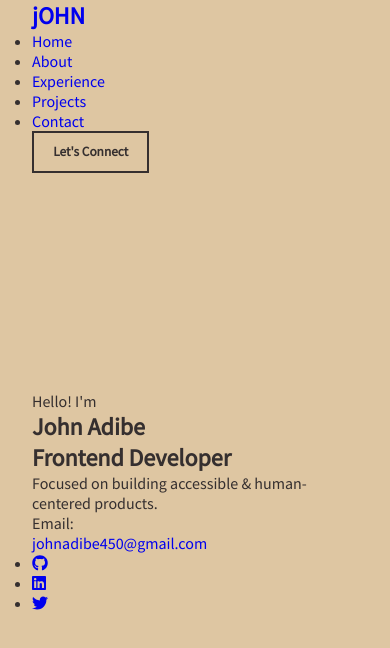
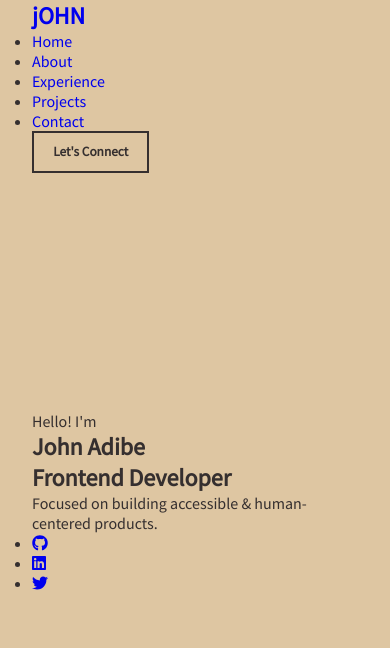
Before and after one commit to abed-obaah/abed-portfolio, a React (Create React App) app: page / in a window 390 px wide. Shown: the top 648 px of the page. Built offline with nearby package versions, Linux system fonts and the light colour scheme.

Commit message:
Little adjustment :zap:

```diff
--- a/src/assets/css/Home.css
+++ b/src/assets/css/Home.css
@@ -19,17 +19,7 @@
   transition: 0.25s;
 }
 #home a:hover {
-  color: #c73d0f;
-}
-
-#home .contact-details {
-  display: flex;
-  column-gap: 2rem;
-  margin-top: 1rem;
-}
-
-#home .contact-details p:nth-child(odd) {
-  font-weight: bold;
+  color: #ca3300;
 }
 
 #home .social-connect {
@@ -53,9 +43,5 @@
 /*** --- Media Queries --- ***/
 /* Mobile Dimension */
 @media only screen and (max-width: 480px) {
-  #home .contact-details {
-    display: flex;
-    flex-direction: column;
-    row-gap: 1rem;
-  }
+
 }
--- a/src/assets/css/Navbar.css
+++ b/src/assets/css/Navbar.css
@@ -22,14 +22,13 @@ nav ul li {
   list-style: none;
 }
 nav li a {
-  color: var(--white);
+  color: #352F2F;
   padding: 0 1.25rem;
-  font-size: var(--fz-md);
   font-weight: bold;
   transition: .35s;
 }
 nav li a:hover {
-  color: var(--orange);
+  color: #ca3300;
 }
 nav .right-nav {
   display: flex;
--- a/src/components/Home.js
+++ b/src/components/Home.js
@@ -10,16 +10,6 @@ const Home = () => {
         <h1 className="my-name">John Adibe</h1>
         <h1>Frontend Developer</h1>
         <p>Focused on building accessible & human-centered products.</p>
-        <div className="contact-details">
-          <div>
-            <p>Email:</p>
-            <a href="mailto:johnadibe450@gmail.com">johnadibe450@gmail.com</a>
-          </div>
-          {/* <div>
-            <p>Mobile:</p>
-            <a href="tel:+2348141726099">+234-81-4172-6099</a>
-          </div> */}
-        </div>
         <ul className="social-connect">
           <li>
             <a href="https://github.com/johnphealipto" target="_blank">
```
Also changed, not shown: 1 other file (tests, documents, lock files or other folders).
